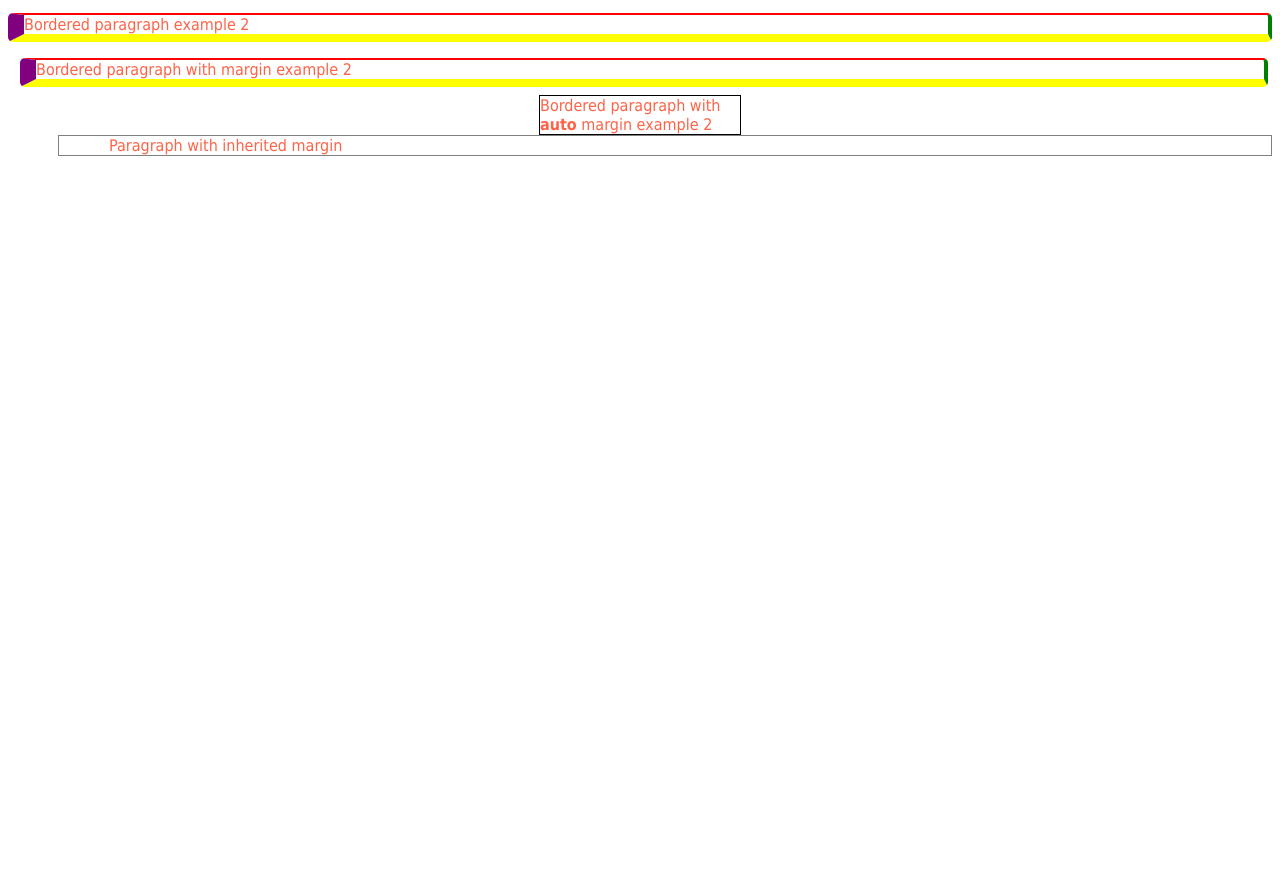
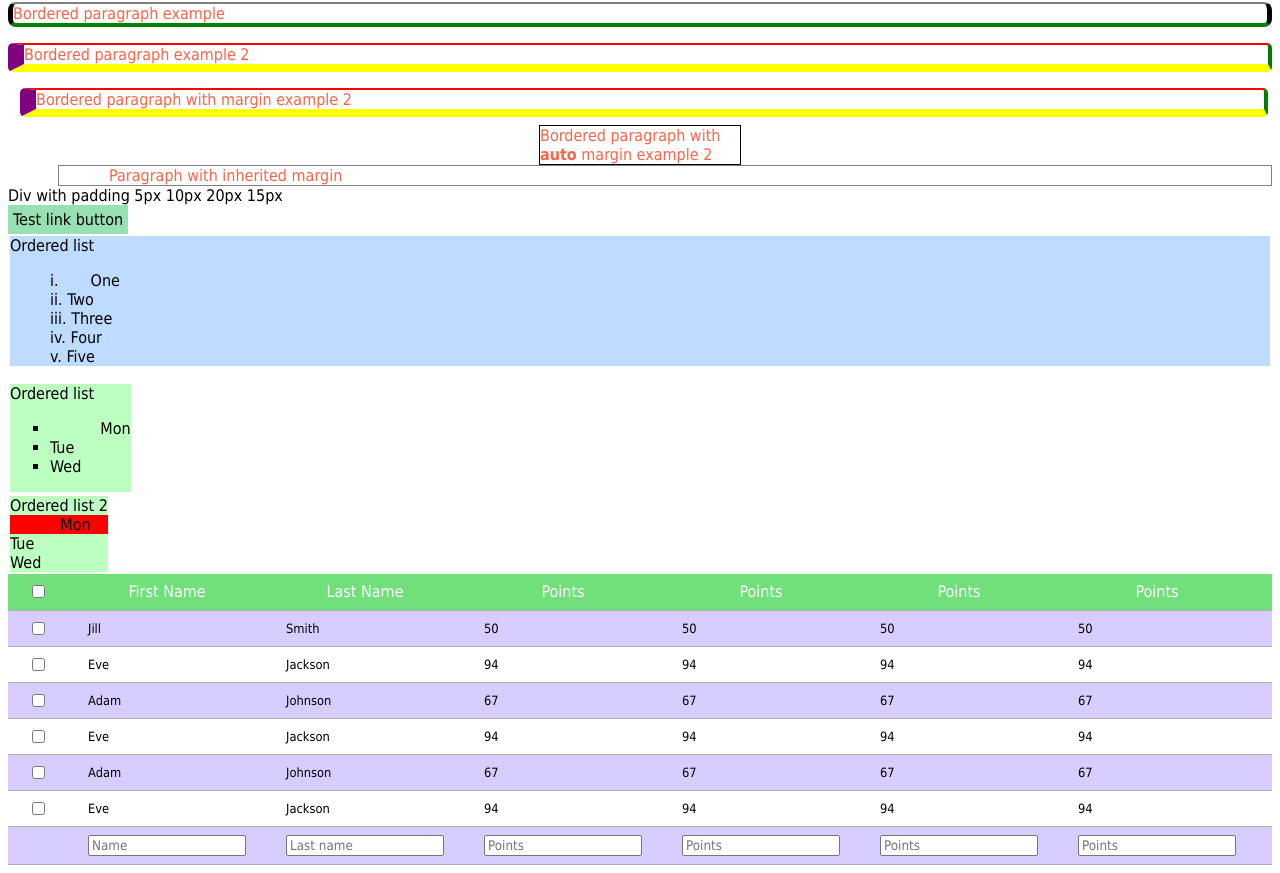
Before and after one commit to abhijeetpandit/cssPractice1, an Angular app: page / in a window 1280 px wide. Shown: the part 371-1244 px from the top of the page. Before the commit the page ends 800 px from the top, so only its background shows below. Built offline with nearby package versions, Linux system fonts and the light colour scheme.

Commit message:
added table styles

```diff
--- a/src/app/app.component.html
+++ b/src/app/app.component.html
@@ -28,4 +28,168 @@
   <p class="inherited-margin-para1" style="">Paragraph with inherited margin</p>
 
 </div>
+
+<div class="padding-20">
+  Div with padding 5px 10px 20px 15px
+</div>
+
+<a href="https://www.w3schools.com/" target="_blank">Test link button</a>
+
+<div style="background-color: #bddcff; margin:2px;">
+Ordered list
+<ol>
+  <li>  &nbsp;&nbsp;&nbsp;&nbsp;&nbsp; One</li>
+  <li>Two</li>
+  <li>Three</li>
+  <li>Four</li>
+  <li>Five</li>
+</ol>
+
+</div>
+
+<div style="background-color: #bdffc0; margin:2px;display: inline-block;">
+  Ordered list
+  <ul>
+    <li>             &nbsp;&nbsp;&nbsp;&nbsp;&nbsp;&nbsp;&nbsp;&nbsp;&nbsp;&nbsp;&nbsp;Mon</li>
+    <li>Tue</li>
+    <li>Wed</li>
+  </ul>
+
+  </div>
+<br/>
+  <div style="background-color: #bdffc0; margin:2px;display: inline-block;">
+    Ordered list 2
+    <ul style="list-style-type: circle;margin: 0;padding: 0;">
+      <li style="background-color: red;">             &nbsp;&nbsp;&nbsp;&nbsp;&nbsp;&nbsp;&nbsp;&nbsp;&nbsp;&nbsp;&nbsp;Mon</li>
+      <li>Tue</li>
+      <li>Wed</li>
+    </ul>
+
+    </div>
+
+
+    <div style="overflow-x:auto;">
+      <table>
+        <tr>
+            <th><input type="checkbox"></th>
+          <th>First Name</th>
+          <th>Last Name</th>
+          <th>Points</th>
+          <th>Points</th>
+          <th>Points</th>
+          <th>Points</th>
+          <th>Points</th>
+          <th>Points</th>
+          <th>Points</th>
+          <th>Points</th>
+          <th>Points</th>
+          <th>Points</th>
+        </tr>
+        <tr>
+          <td><input type="checkbox"></td>
+          <td>Jill</td>
+          <td>Smith</td>
+          <td>50</td>
+          <td>50</td>
+          <td>50</td>
+          <td>50</td>
+          <td>50</td>
+          <td>50</td>
+          <td>50</td>
+          <td>50</td>
+          <td>50</td>
+          <td>50</td>
+        </tr>
+        <tr>
+          <td><input type="checkbox"></td>
+          <td>Eve</td>
+          <td>Jackson</td>
+          <td>94</td>
+          <td>94</td>
+          <td>94</td>
+          <td>94</td>
+          <td>94</td>
+          <td>94</td>
+          <td>94</td>
+          <td>94</td>
+          <td>94</td>
+          <td>94</td>
+        </tr>
+        <tr>
+            <td><input type="checkbox"></td>
+          <td>Adam</td>
+          <td>Johnson</td>
+          <td>67</td>
+          <td>67</td>
+          <td>67</td>
+          <td>67</td>
+          <td>67</td>
+          <td>67</td>
+          <td>67</td>
+          <td>67</td>
+          <td>67</td>
+          <td>67</td>
+        </tr>
+        <tr>
+            <td><input type="checkbox"></td>
+          <td>Eve</td>
+          <td>Jackson</td>
+          <td>94</td>
+          <td>94</td>
+          <td>94</td>
+          <td>94</td>
+          <td>94</td>
+          <td>94</td>
+          <td>94</td>
+          <td>94</td>
+          <td>94</td>
+          <td>94</td>
+        </tr>
+        <tr>
+            <td><input type="checkbox"></td>
+          <td>Adam</td>
+          <td>Johnson</td>
+          <td>67</td>
+          <td>67</td>
+          <td>67</td>
+          <td>67</td>
+          <td>67</td>
+          <td>67</td>
+          <td>67</td>
+          <td>67</td>
+          <td>67</td>
+          <td>67</td>
+        </tr>
+        <tr>
+          <td><input type="checkbox"></td>
+          <td>Eve</td>
+          <td>Jackson</td>
+          <td>94</td>
+          <td>94</td>
+          <td>94</td>
+          <td>94</td>
+          <td>94</td>
+          <td>94</td>
+          <td>94</td>
+          <td>94</td>
+          <td>94</td>
+          <td>94</td>
+        </tr>
+        <tr>
+            <td></td>
+          <td><input type="text" placeholder="Name"></td>
+          <td><input type="text" placeholder="Last name"></td>
+          <td><input type="text" placeholder="Points"></td>
+          <td><input type="text" placeholder="Points"></td>
+          <td><input type="text" placeholder="Points"></td>
+          <td><input type="text" placeholder="Points"></td>
+          <td><input type="text" placeholder="Points"></td>
+          <td><input type="text" placeholder="Points"></td>
+          <td><input type="text" placeholder="Points"></td>
+          <td><input type="text" placeholder="Points"></td>
+          <td><input type="text" placeholder="Points"></td>
+          <td><input type="text" placeholder="Points"></td>
+        </tr>
+      </table>
+    </div>
 <router-outlet></router-outlet>
--- a/src/styles.css
+++ b/src/styles.css
@@ -60,3 +60,65 @@ p,h1,h2 {
 p.inherited-margin-para1 {
     margin: inherit;
 }
+
+
+
+a, a:link, a:visited, a:active {
+    text-decoration: none;
+    background-color: #97e0b3;
+    display: inline-block;
+    padding: 5px;
+    color: #000;
+}
+
+a:hover {
+    background-color: #1be769;
+    padding: 5px;
+    color: #fff;
+}
+
+ol {
+    list-style-type: lower-roman;
+    list-style-position: inside;
+}
+
+ul {
+    list-style-type: square;
+}
+
+table, td, th {
+    border-bottom: 1px solid #adadad;
+}
+
+td, th {
+    padding: 8px 20px;
+}
+
+td {
+    font-size: 0.8em;
+}
+
+tr:nth-child(even) {
+    background-color: #d8cdff;
+}
+
+tr:nth-child(odd) {
+    background-color: #fff;
+}
+
+tr:hover {
+    background-color: #3f3f3f;
+    color: #ffffff;
+}
+
+table {
+    border-collapse: collapse;
+}
+
+th {
+    background-color: #71e07b;
+    color: #ffffff;
+    font-style: normal;
+    font-weight: normal;
+
+}
```
